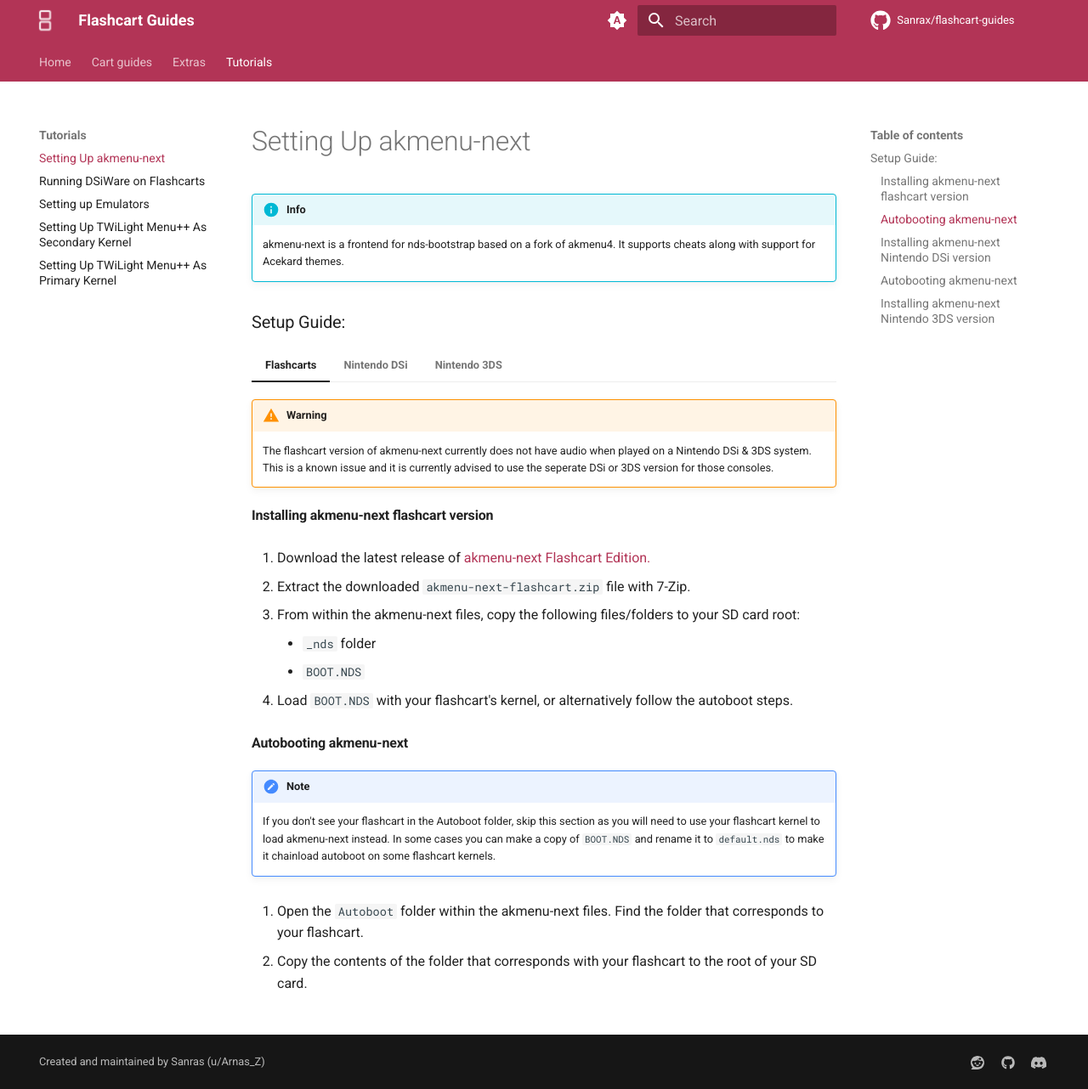
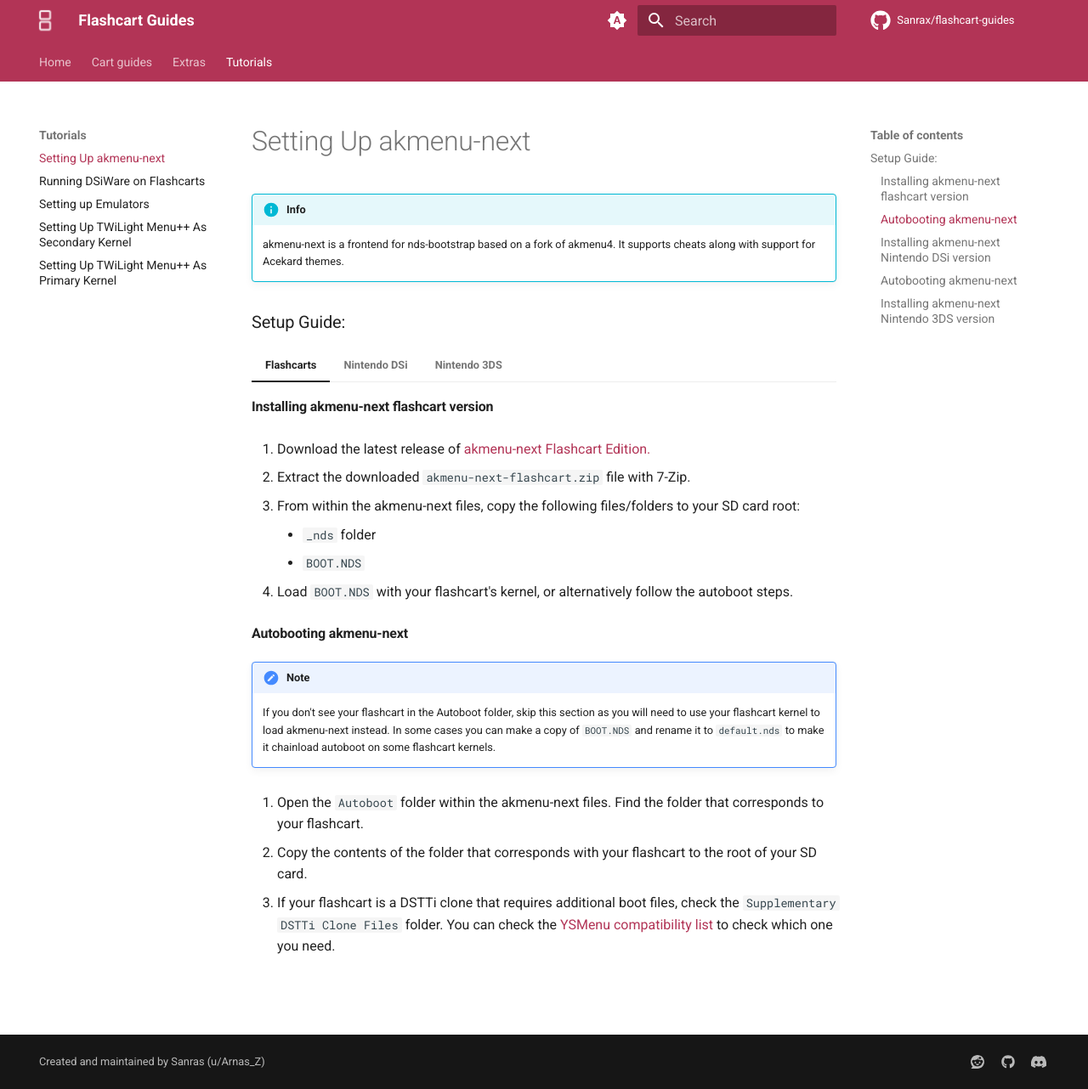
Before and after one commit to Sanrax/flashcart-guides, an MkDocs documentation site: the page built from docs/tutorials/akmenu-next.md, in a window 1280 px wide and 1282 px high. Shown: the whole window at 85% size. Built offline with MkDocs 1.6.1 and Material for MkDocs 9.7.7, drawn with Linux system fonts in a browser that asks for light colours; comment, search, counter and statistics services are not loaded.

Commit message:
Updated sound issue & DSTTi clone files
Updated sound issue & DSTTi clone files

```diff
--- a/docs/tutorials/akmenu-next.md
+++ b/docs/tutorials/akmenu-next.md
@@ -11,10 +11,6 @@
 ### Setup Guide:
 
 === "Flashcarts"
-
-    !!! warning
-
-        The flashcart version of akmenu-next currently does not have audio when played on a Nintendo DSi & 3DS system. This is a known issue and it is currently advised to use the seperate DSi or 3DS version for those consoles.
 
     #### Installing akmenu-next flashcart version
 
@@ -38,6 +34,8 @@
     1. Open the `Autoboot` folder within the akmenu-next files. Find the folder that corresponds to your flashcart.
 
     1. Copy the contents of the folder that corresponds with your flashcart to the root of your SD card.
+
+    1. If your flashcart is a DSTTi clone that requires additional boot files, check the `Supplementary DSTTi Clone Files` folder. You can check the [YSMenu compatibility list](https://www.flashcarts.net/ysmenu-compat-ext) to check which one you need.
 
 === "Nintendo DSi"
 
```
